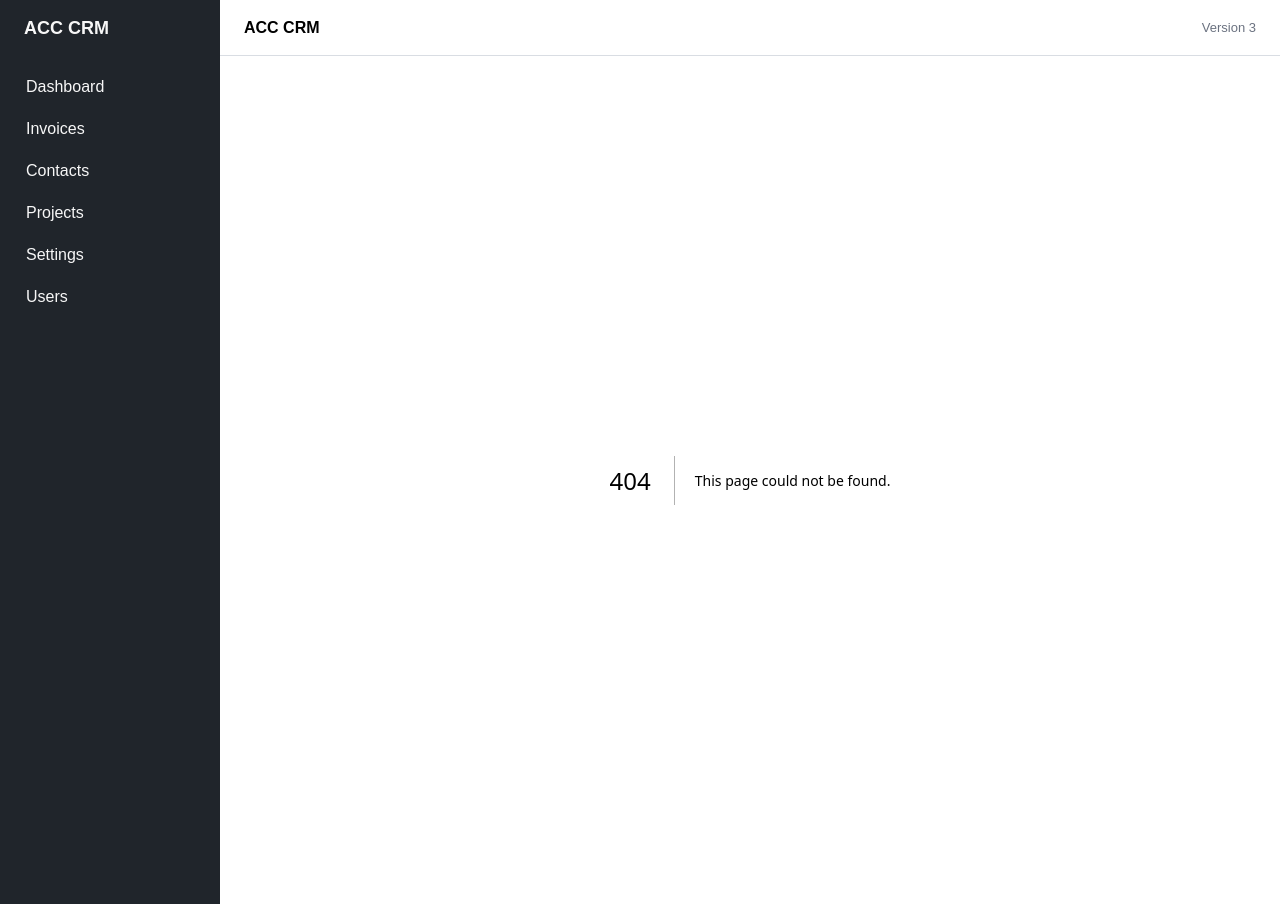
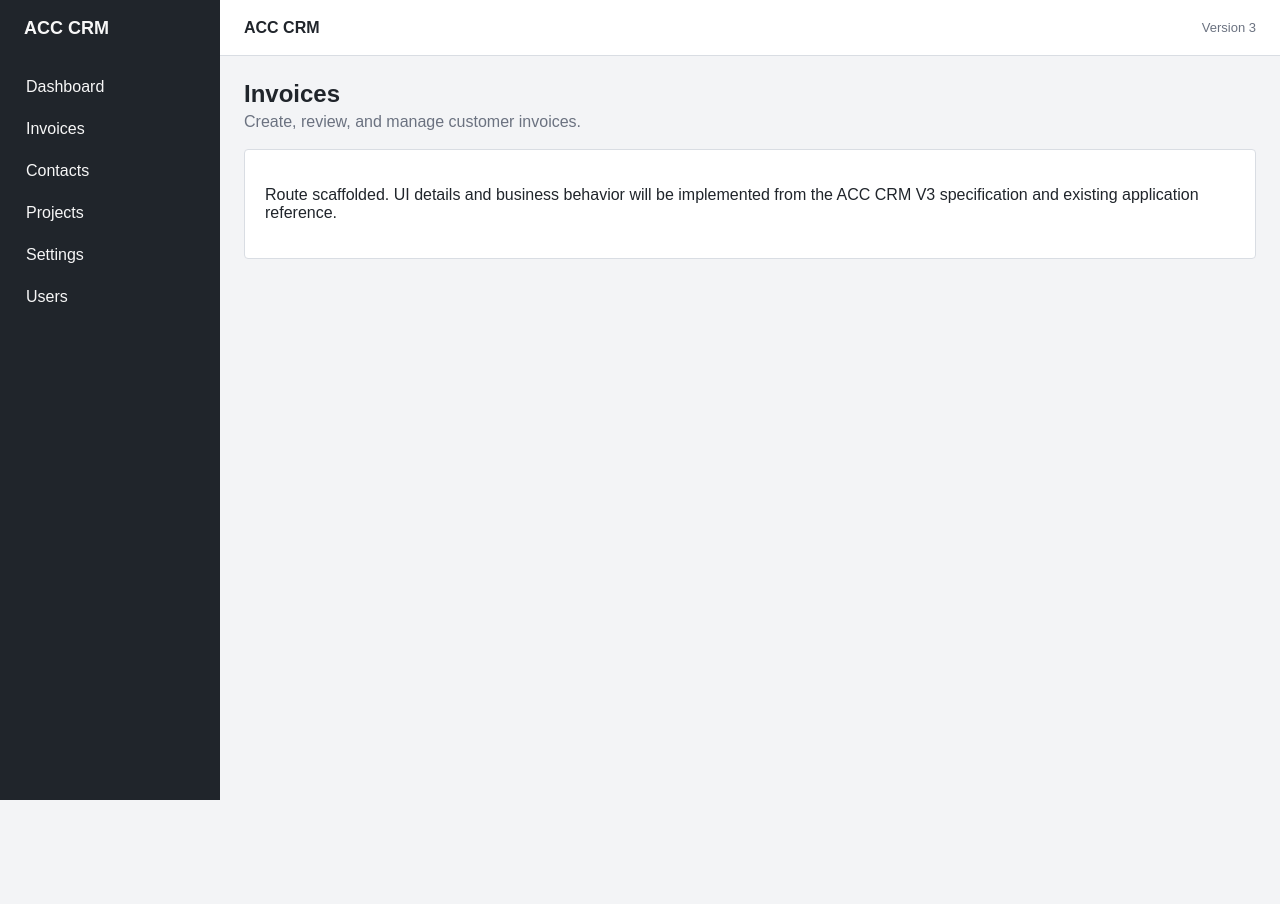
Before and after one commit to mlpk21d/acc-crm-v3, a Next.js app: page /invoices in a window 1280 px wide. Before the commit this address had no page. After the commit the page ends 800 px from the top, so only its background shows below. Built offline with nearby package versions, Linux system fonts and the light colour scheme.

Commit message:
Bootstrap ACC CRM V3: add src/app/invoices/page.tsx

```diff
--- /dev/null
+++ b/src/app/invoices/page.tsx
@@ -0,0 +1,10 @@
+import { PagePlaceholder } from "@/components/page-placeholder";
+
+export default function InvoicesPage() {
+  return (
+    <PagePlaceholder
+      title="Invoices"
+      description="Create, review, and manage customer invoices."
+    />
+  );
+}
```
